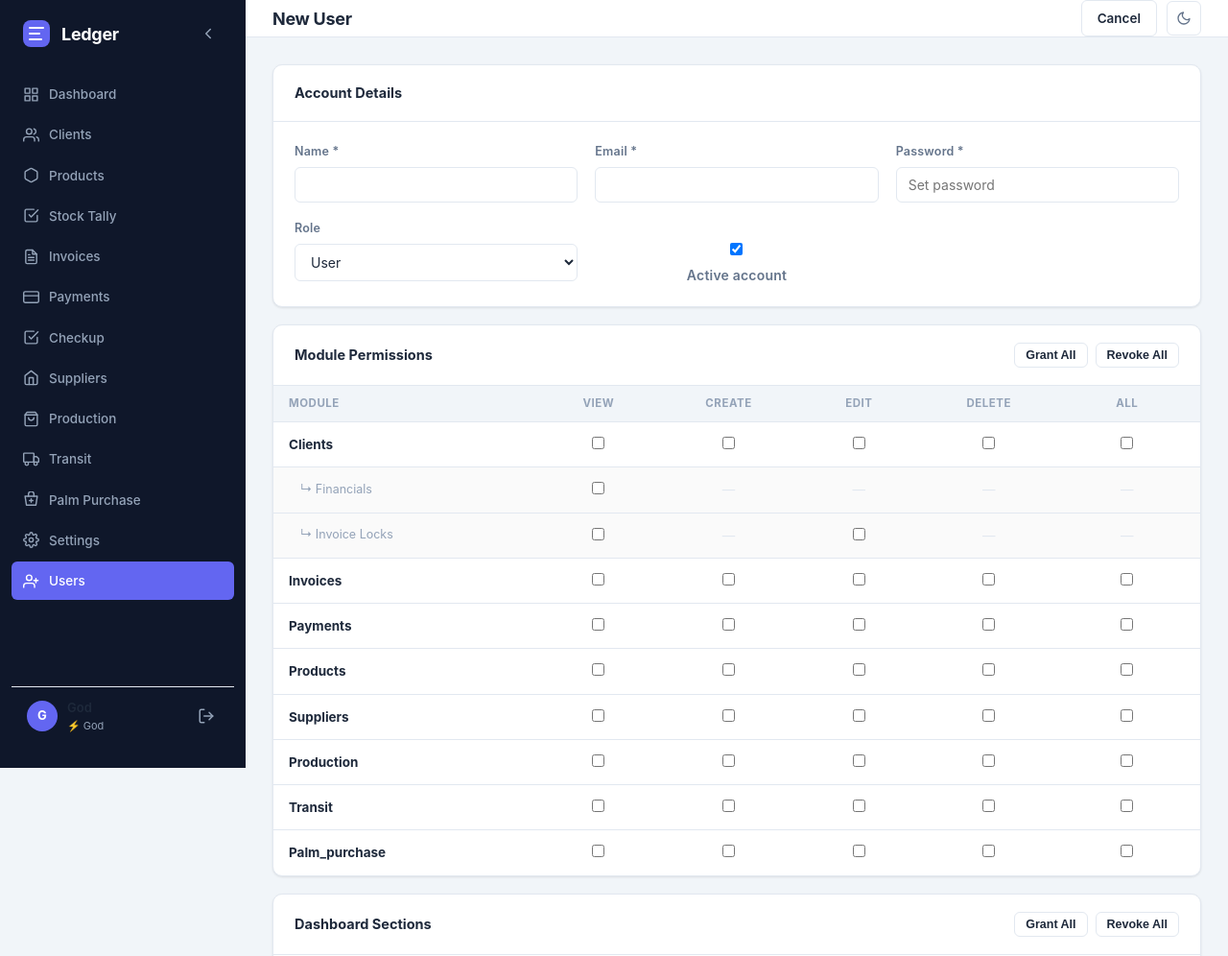
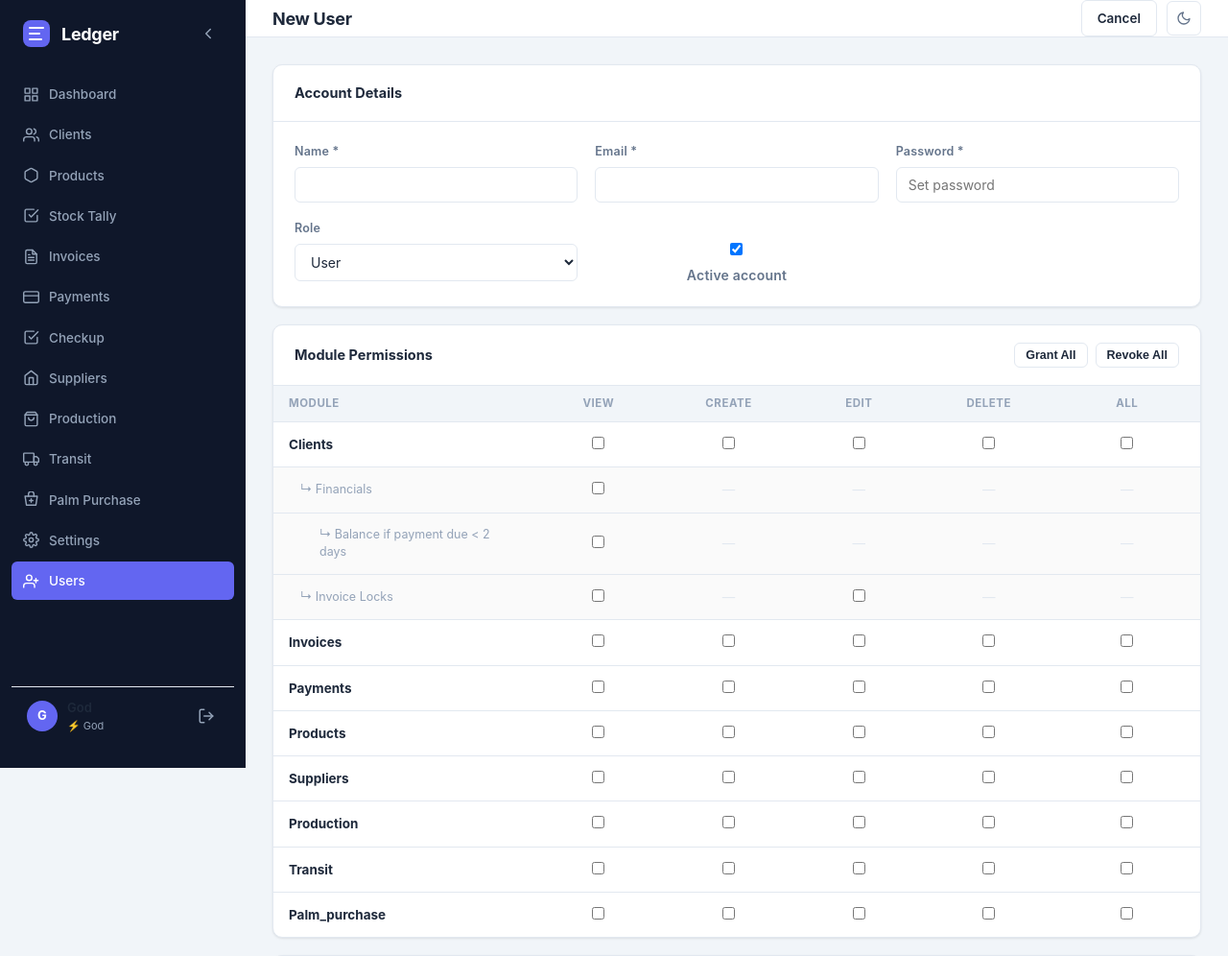
Before and after one commit to InFaNsO/Accountant, a Flask app: page /users/new in a window 1280 px wide. Shown: the top 996 px of the page at 96% size. Run offline with Flask 3, Linux system fonts and the light colour scheme; a user stored in the database is signed in; data comes from the database, SQL or seed files in the repository; data that the repository does not hold is empty.

Commit message:
Balance-only access for clients who pay within 2 days
A new tick-box under Clients > Financials on the user form, "Balance if
payment due < 2 days", lets a user without Financials see the balance of
clients whose payment terms are under 2 days - the ones who pay on the
invoice day or the next. Every other client shows a dash.

It is only the balance: the client's figure on the Clients list and the
client page, the Summary's current balance, and each company's balance.
The ledger click-through, Recalculate, payments, the 60-day totals,
paid/pending counts and Checkup all still need Financials.

Terms of 0 count as unset, the way the invoice form already treats them
(clients created through the API start at 0), so those clients stay
hidden.

Stored as user_permissions.can_balance_short_terms, added by the usual
idempotent column migration at startup.

Co-Authored-By: Claude Opus 5 <noreply@anthropic.com>

```diff
--- a/app/database.py
+++ b/app/database.py
@@ -554,6 +554,9 @@ def _create_schema(db):
     # balance-lock settings)
     _add_column(db, "user_permissions",  "can_locks_view",  "INTEGER DEFAULT 0")
     _add_column(db, "user_permissions",  "can_locks_edit",  "INTEGER DEFAULT 0")
+    # Clients-only extra: without Financials, still see the balance of clients
+    # on short payment terms (auth_service.SHORT_TERMS_DAYS)
+    _add_column(db, "user_permissions",  "can_balance_short_terms", "INTEGER DEFAULT 0")
     _add_column(db, "clients",          "opening_balance", "REAL DEFAULT 0")
     _add_column(db, "clients",          "payment_terms",   "INTEGER DEFAULT 0")
     _add_column(db, "client_companies", "opening_balance", "REAL DEFAULT 0")
--- a/app/routes/clients.py
+++ b/app/routes/clients.py
@@ -7,7 +7,8 @@ from itsdangerous import BadSignature, SignatureExpired, URLSafeTimedSerializer
 from flask_login import login_required, current_user
 from ..services import client_service, region_service
 from ..services.payment_service import recalculate_client_balance, reconcile_all_clients
-from ..services.auth_service import permission_required, get_scoped_client_ids, get_own_scoped_client_ids
+from ..services.auth_service import (permission_required, get_scoped_client_ids,
+                                     get_own_scoped_client_ids, has_short_terms)
 from ..services.ledger_pdf_service import build_ledger_pdf, ledger_pdf_meta
 from ..database import get_db
 from .dashboard import resolve_window, WINDOW_LABELS
@@ -54,11 +55,16 @@ def list_clients():
     if scope is not None:
         clients = [c for c in clients if c["id"] in scope]
     can_financials = current_user.has_permission("clients", "financials")
+    # Without Financials, balance_short_terms still shows the balance (and
+    # only the balance) of clients on short payment terms.
+    balance_ids = set()
+    if not can_financials and current_user.has_permission("clients", "balance_short_terms"):
+        balance_ids = {c["id"] for c in clients if has_short_terms(c)}
     can_locks_view = (current_user.has_permission("clients", "locks_view")
                       or current_user.has_permission("clients", "locks_edit"))
     locked_clients = client_service.get_locked_clients() if can_locks_view else {}
     return render_template("clients/list.html", clients=clients, can_financials=can_financials,
-                           locked_clients=locked_clients)
+                           balance_ids=balance_ids, locked_clients=locked_clients)
 
 
 def _parse_companies(form):
@@ -112,6 +118,12 @@ def detail(client_id):
         flash("Client not found.", "error")
         return redirect(url_for("clients.list_clients"))
     can_financials = current_user.has_permission("clients", "financials")
+    # The balance figures alone are also open to balance_short_terms when this
+    # client is on short payment terms; everything else financial stays gated
+    # on can_financials.
+    show_balance = can_financials or (
+        has_short_terms(client)
+        and current_user.has_permission("clients", "balance_short_terms"))
     # The invoices & payments sections default to the Last-30-Days window and
     # reload independently via /invoices-partial and /payments-partial. The
     # right-side Summary card keeps its all-time counts, so keep a full list too.
@@ -121,9 +133,9 @@ def detail(client_id):
     if can_financials:
         client_service.default_single_company_payments(client_id)
     payments = client_service.get_client_payments(client_id, sec_from, sec_to) if can_financials else []
-    balance = client_service.get_client_balance(client_id) if can_financials else None
+    balance = client_service.get_client_balance(client_id) if show_balance else None
     companies_raw = client_service.get_companies(client_id)
-    if can_financials:
+    if show_balance:
         companies = [
             {**dict(c), "balance": client_service.get_company_balance(c["id"], client_id)}
             for c in companies_raw
@@ -141,6 +153,7 @@ def detail(client_id):
                            section_window=window, section_from=sec_from or "",
                            section_to=sec_to or "", section_window_label=window_label,
                            companies=companies, balance=balance, can_financials=can_financials,
+                           show_balance=show_balance,
                            product_breakdown=product_breakdown, lock=lock, can_locks=can_locks,
                            can_locks_view=can_locks_view, rep_name=rep_name,
                            ola_maps_api_key=os.environ.get("OLA_MAPS_API_KEY", ""))
--- a/app/services/auth_service.py
+++ b/app/services/auth_service.py
@@ -16,19 +16,38 @@ MODULES = [
     "palm_purchase",
 ]
 
+# Clients on payment terms shorter than this many days pay on the invoice day or
+# the next. Without Financials, the balance_short_terms flag still shows these
+# clients' balances.
+SHORT_TERMS_DAYS = 2
+
 # Clients-only extra permissions, shown as sub-lines under the Clients row in the
 # user form. "actions" maps a grid column (view/create/edit/delete) to the
-# permission flag stored as user_permissions.can_<flag>.
+# permission flag stored as user_permissions.can_<flag>. "parent" indents the
+# line under another extra it narrows.
 CLIENT_EXTRAS = [
     {"key": "financials", "label": "Financials",
      "actions": {"view": "financials"},
      "desc": "Balance, ledger & payment status visibility"},
+    {"key": "balance_short_terms", "label": f"Balance if payment due < {SHORT_TERMS_DAYS} days",
+     "actions": {"view": "balance_short_terms"}, "parent": "financials",
+     "desc": f"Just the balance — no ledger or payments — and only for clients whose payment "
+             f"terms are under {SHORT_TERMS_DAYS} days. Not needed alongside Financials."},
     {"key": "locks", "label": "Invoice Locks",
      "actions": {"view": "locks_view", "edit": "locks_edit"},
      "desc": "View lock status / toggle the tally lock and edit balance-lock settings"},
 ]
-# Flat list of the extra permission flags: ["financials", "locks_view", "locks_edit"]
+# Flat list of the extra permission flags:
+# ["financials", "balance_short_terms", "locks_view", "locks_edit"]
 CLIENT_EXTRA_FLAGS = [flag for e in CLIENT_EXTRAS for flag in e["actions"].values()]
+
+
+def has_short_terms(client):
+    """True when a client's payment falls due within SHORT_TERMS_DAYS of an
+    invoice. Terms of 0 were never set (the invoice form ignores them too),
+    so they don't count."""
+    return 0 < (client["payment_terms"] or 0) < SHORT_TERMS_DAYS
+
 
 # Dashboard sections (key, display label)
 DASHBOARD_SECTIONS = [
@@ -68,8 +87,9 @@ class User(UserMixin):
         return self.role == "god"
 
     def has_permission(self, module, action):
-        """action: view | create | edit | delete | financials | locks_view | locks_edit
-        (financials and locks_* apply to the clients module only)"""
+        """action: view | create | edit | delete | financials | balance_short_terms
+        | locks_view | locks_edit (all but the first four apply to the clients
+        module only)"""
         if self.is_god():
             return True
         db = get_db()
@@ -85,7 +105,8 @@ class User(UserMixin):
             return False
 
     def get_all_permissions(self):
-        """Return dict of {module: {view,create,edit,delete[,financials,locks_view,locks_edit]}}"""
+        """Return dict of {module: {view,create,edit,delete[,financials,balance_short_terms,
+        locks_view,locks_edit]}}"""
         db = get_db()
         rows = db.execute(
             "SELECT * FROM user_permissions WHERE user_id=?", (self.id,)
@@ -264,14 +285,15 @@ def _save_permissions(db, user_id, permissions):
         db.execute(
             """INSERT INTO user_permissions
                    (user_id, module, can_view, can_create, can_edit, can_delete,
-                    can_financials, can_locks_view, can_locks_edit)
-               VALUES (?,?,?,?,?,?,?,?,?)
+                    can_financials, can_balance_short_terms, can_locks_view, can_locks_edit)
+               VALUES (?,?,?,?,?,?,?,?,?,?)
                ON CONFLICT(user_id, module) DO UPDATE SET
                    can_view=excluded.can_view,
                    can_create=excluded.can_create,
                    can_edit=excluded.can_edit,
                    can_delete=excluded.can_delete,
                    can_financials=excluded.can_financials,
+                   can_balance_short_terms=excluded.can_balance_short_terms,
                    can_locks_view=excluded.can_locks_view,
                    can_locks_edit=excluded.can_locks_edit""",
             (user_id, module,
@@ -280,6 +302,7 @@ def _save_permissions(db, user_id, permissions):
              1 if perms.get("edit")       else 0,
              1 if perms.get("delete")     else 0,
              1 if perms.get("financials") else 0,
+             1 if perms.get("balance_short_terms") else 0,
              1 if perms.get("locks_view") else 0,
              1 if perms.get("locks_edit") else 0),
         )
--- a/app/templates/users/form.html
+++ b/app/templates/users/form.html
@@ -83,14 +83,14 @@
             <td style="text-align:center">
               <input type="checkbox" class="row-all" data-module="{{ module }}"
                      style="width:auto" title="Toggle all for {{ module }}"
-                     {{ 'checked' if mp.get('view') and mp.get('create') and mp.get('edit') and mp.get('delete') and (module != 'clients' or (mp.get('financials') and mp.get('locks_view') and mp.get('locks_edit'))) }}>
+                     {{ 'checked' if mp.get('view') and mp.get('create') and mp.get('edit') and mp.get('delete') and (module != 'clients' or (mp.get('financials') and mp.get('balance_short_terms') and mp.get('locks_view') and mp.get('locks_edit'))) }}>
             </td>
           </tr>
           {% if module == 'clients' %}
           <!-- Clients-only extras: one sub-line each, checkboxes aligned to columns -->
           {% for extra in client_extras %}
           <tr style="background:var(--bg-subtle, rgba(0,0,0,.02))">
-            <td style="padding-left:28px;font-size:12.5px;color:var(--text-muted)" title="{{ extra.desc }}">
+            <td style="padding-left:{{ 48 if extra.parent else 28 }}px;font-size:12.5px;color:var(--text-muted)" title="{{ extra.desc }}">
               ↳ {{ extra.label }}
             </td>
             {% for action in ['view','create','edit','delete'] %}
```
Also changed, not shown: app/templates/clients/detail.html (+14 -7 lines), app/templates/clients/list.html (+24 -9 lines).
